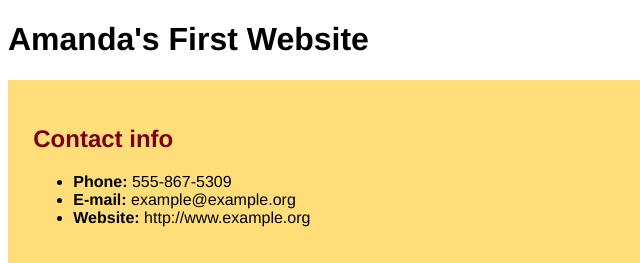
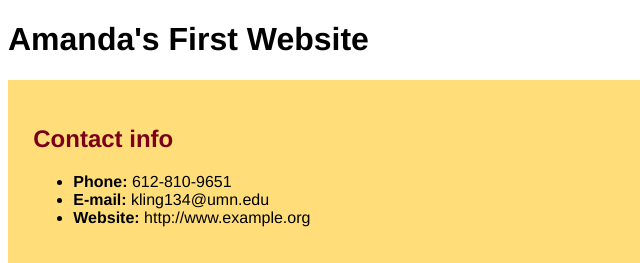
Before and after one commit to kling134/my-homepage, a plain HTML site: page index.html in a window 1280 px wide. Shown: the top 263 px of the page, 0-640 px from the left. Drawn offline with Linux system fonts and the light colour scheme.

Commit message:
Contact Info

```diff
--- a/index.html
+++ b/index.html
@@ -11,8 +11,8 @@
 <div id="contact">
 <h2>Contact info</h2>
 <ul>
-  <li><strong>Phone:</strong> 555-867-5309</li>
-  <li><strong>E-mail:</strong> example@example.org</li>
+  <li><strong>Phone:</strong> 612-810-9651</li>
+  <li><strong>E-mail:</strong> kling134@umn.edu</li>
   <li><strong>Website:</strong> http://www.example.org</li>
 </ul>
 </div>
```
